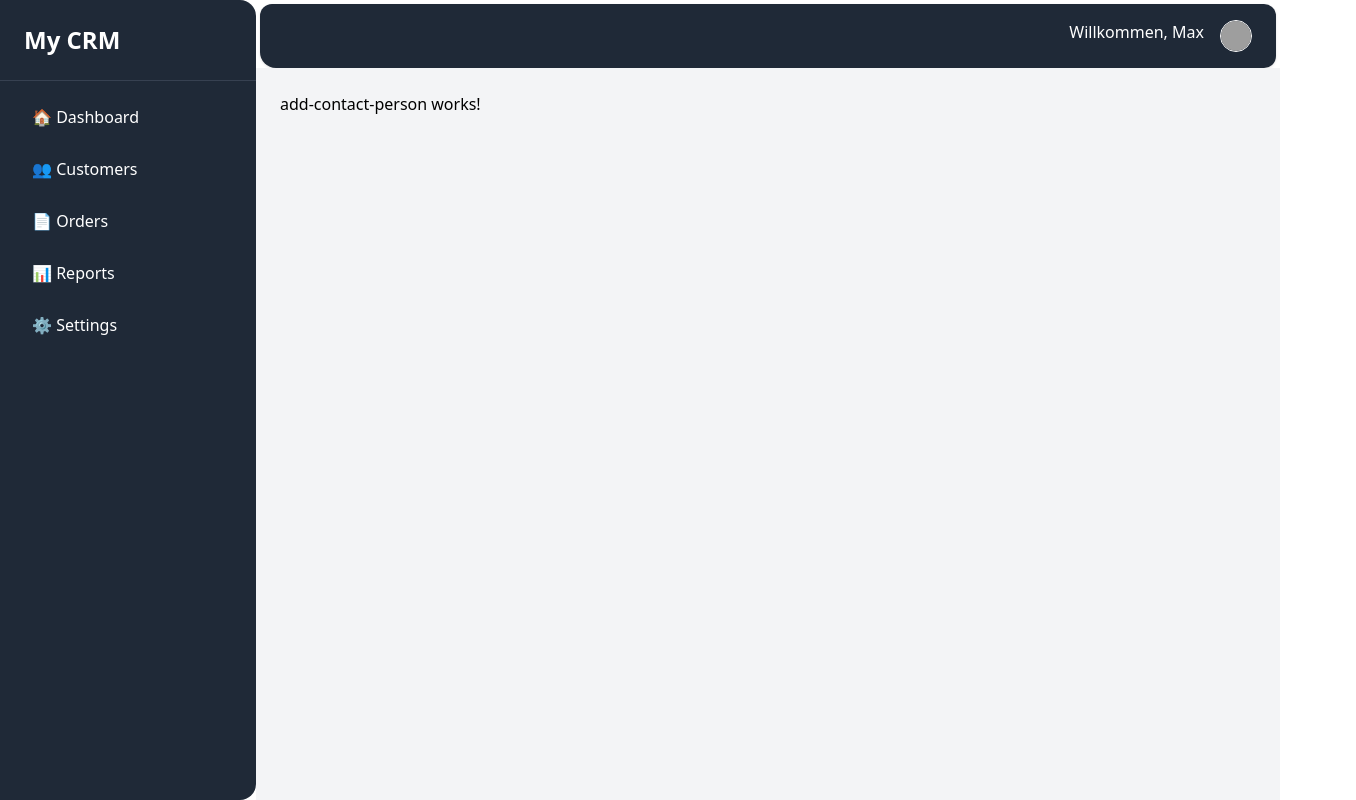
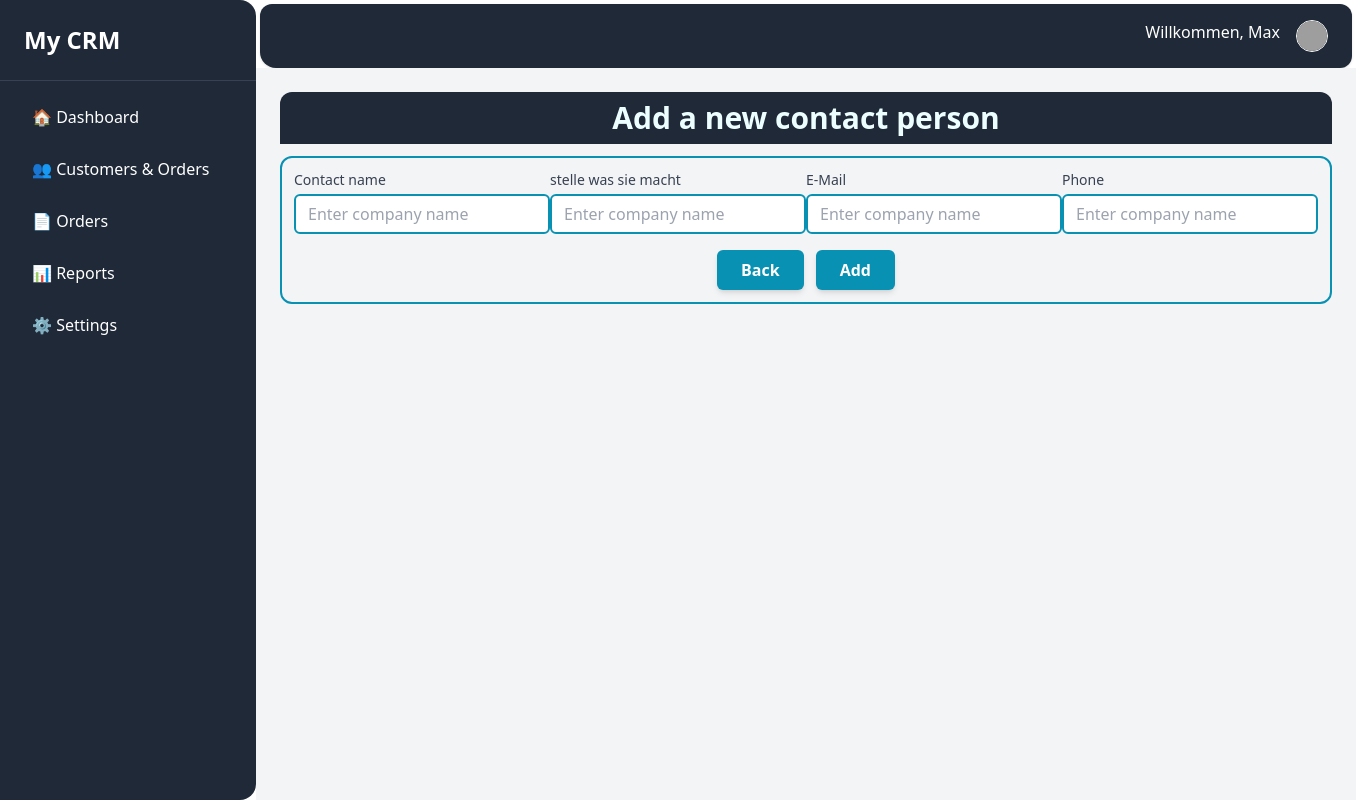
Before and after one commit to KevinFunck/my_big_crm_system, an Angular app: page /contact/add in a window 1280 px wide. Shown: the whole page, 1356 px wide, since content can reach past the window. Built offline with nearby package versions, Linux system fonts and the light colour scheme; grey boxes are pictures that could not be loaded.

Commit message:
Add a environment ts and prod.ts

```diff
--- /dev/null
+++ b/src/app/environments/environments.prod.ts
@@ -0,0 +1,6 @@
+export const environment = {
+  production: false,
+  supabaseUrl: 'https://hyecsfjqnwyytpyvgsbz.supabase.co',
+  supabaseKey: 'eyJhbGciOiJIUzI1NiIsInR5cCI6IkpXVCJ9.eyJpc3MiOiJzdXBhYmFzZSIsInJlZiI6Imh5ZWNzZmpxbnd5eXRweXZnc2J6Iiwicm9sZSI6ImFub24iLCJpYXQiOjE3NTcxNjU4MjMsImV4cCI6MjA3Mjc0MTgyM30.MSfPq6NclppSbPxirRsZ-bbepvtGOWjvZQS2CNZ8mz4'
+
+};
--- /dev/null
+++ b/src/app/environments/environments.ts
@@ -0,0 +1,6 @@
+export const environment = {
+  production: false,
+  supabaseUrl: 'https://hyecsfjqnwyytpyvgsbz.supabase.co',
+  supabaseKey: 'eyJhbGciOiJIUzI1NiIsInR5cCI6IkpXVCJ9.eyJpc3MiOiJzdXBhYmFzZSIsInJlZiI6Imh5ZWNzZmpxbnd5eXRweXZnc2J6Iiwicm9sZSI6ImFub24iLCJpYXQiOjE3NTcxNjU4MjMsImV4cCI6MjA3Mjc0MTgyM30.MSfPq6NclppSbPxirRsZ-bbepvtGOWjvZQS2CNZ8mz4'
+
+};
--- a/src/app/layout/sidebar/sidebar/sidebar.component.html
+++ b/src/app/layout/sidebar/sidebar/sidebar.component.html
@@ -10,7 +10,7 @@
   <!-- Navigation Links -->
   <nav class="flex flex-col p-4 space-y-3">
     <a [routerLink]="['/dashboard']" class="hover:bg-gray-700 px-4 py-2 rounded transition">🏠 Dashboard</a>
-    <a [routerLink]="['/customers']" class="hover:bg-gray-700 px-4 py-2 rounded transition">👥 Customers</a>
+    <a [routerLink]="['/customers']" class="hover:bg-gray-700 px-4 py-2 rounded transition">👥 Customers & Orders</a>
     <a href="#" class="hover:bg-gray-700 px-4 py-2 rounded transition">📄 Orders</a>
     <a href="#" class="hover:bg-gray-700 px-4 py-2 rounded transition">📊
       Reports</a>
--- /dev/null
+++ b/src/app/models/contact-person.class.ts
@@ -0,0 +1,28 @@
+export class Contact {
+  id?: string;
+  contactName: string = '';
+  employmentType: string = '';
+  email: string = '';
+  phone: string = '';
+
+
+
+  constructor(obj?: any) {
+    if (obj) {
+      this.id = obj.id;
+      this.contactName = obj.contact_name || '';
+      this.employmentType = obj.employment_type || '';
+      this.email = obj.email || '';
+      this.phone = obj.phone || '';
+    }
+  }
+
+  toDbContact(): any {
+    return {
+      contact_name: this.contactName,
+      employment_type: this.employmentType,
+      email: this.email,
+      phone: this.phone
+    };
+  }
+}
--- a/src/app/models/customer.class.ts
+++ b/src/app/models/customer.class.ts
@@ -36,7 +36,6 @@ export class Customer {
 
   toDbCustomer(): any {
     return {
-      id: this.id,
       company_name: this.companyName,
       legal_form: this.legalForm,
       industry: this.industry,
--- a/src/app/pages/customers/add-contact-person/add-contact-person.component.html
+++ b/src/app/pages/customers/add-contact-person/add-contact-person.component.html
@@ -1 +1,35 @@
-<p>add-contact-person works!</p>
+
+<div class="flex items-center justify-center bg-gray-800 rounded-tl-xl rounded-tr-xl p-2 mb-3">
+    <!-- Left side: Titel -->
+    <h2 class="text-3xl font-bold text-cyan-50">Add a new contact person </h2>
+</div>
+<div class="border-cyan-600 border-2 rounded-xl p-3 space-y-4 ">
+    <div class="flex justify-between">
+        <div>
+            <label for="companyName" class="block text-sm font-medium text-gray-700">Contact name</label>
+            <input id="companyName" type="text" placeholder="Enter company name"
+                class="border-cyan-600 border-2 rounded-md w-64 h-10 px-3 mt-1" />
+        </div>
+        <div>
+            <label for="companyName" class="block text-sm font-medium text-gray-700">stelle was sie macht</label>
+            <input id="companyName" type="text" placeholder="Enter company name"
+                class="border-cyan-600 border-2 rounded-md w-64 h-10 px-3 mt-1" />
+        </div>
+        <div>
+            <label for="companyName" class="block text-sm font-medium text-gray-700">E-Mail</label>
+            <input id="companyName" type="text" placeholder="Enter company name"
+                class="border-cyan-600 border-2 rounded-md w-64 h-10 px-3 mt-1" />
+        </div>
+        <div>
+            <label for="companyName" class="block text-sm font-medium text-gray-700">Phone</label>
+            <input id="companyName" type="text" placeholder="Enter company name"
+                class="border-cyan-600 border-2 rounded-md w-64 h-10 px-3 mt-1" />
+        </div>
+    </div>
+     <div class="flex justify-center">
+        <button (click)="backToContactPersons()"
+            class="bg-cyan-600 hover:bg-cyan-700 text-white font-semibold py-2 px-6 rounded-md shadow-md transition duration-300 ease-in-out">Back</button>
+        <button
+            class="bg-cyan-600 hover:bg-cyan-700 text-white font-semibold py-2 px-6 rounded-md shadow-md transition duration-300 ease-in-out ml-3">Add</button>
+    </div>
+</div>
--- a/src/app/pages/customers/add-contact-person/add-contact-person.component.ts
+++ b/src/app/pages/customers/add-contact-person/add-contact-person.component.ts
@@ -1,4 +1,5 @@
 import { Component } from '@angular/core';
+import { Router } from '@angular/router';
 
 @Component({
   selector: 'app-add-contact-person',
@@ -9,4 +10,12 @@ import { Component } from '@angular/core';
 })
 export class AddContactPersonComponent {
 
+  constructor(private router:Router) {}
+
+
+
+  backToContactPersons() {
+      this.router.navigate(['/customers/details/']);
+  }
+
 }
--- a/src/app/pages/customers/contact-person/contact-person.component.html
+++ b/src/app/pages/customers/contact-person/contact-person.component.html
@@ -1,4 +1,4 @@
-<div class="flex items-center justify-between bg-gray-800 rounded-tl-xl rounded-tr-xl p-2 mt-2">
+<div class="flex items-center justify-between bg-gray-800 rounded-xl rounded-tr-xl p-2 mt-2">
     <!-- Left side: Titel -->
     <h2 class="text-3xl font-bold text-cyan-50">Contact persons</h2>
     <!--Button: Add a new customer -->
--- a/src/app/services/customers.service.ts
+++ b/src/app/services/customers.service.ts
@@ -1,6 +1,7 @@
 import { Injectable } from '@angular/core';
 import { createClient, SupabaseClient } from '@supabase/supabase-js';
 import { Customer } from '../models/customer.class';
+import { environment } from 'environments/environments';
 @Injectable({
   providedIn: 'root'
 })
@@ -8,10 +9,7 @@ export class CustomersService {
   private client: SupabaseClient;
 
   constructor() {
-    const supabaseUrl = 'https://hyecsfjqnwyytpyvgsbz.supabase.co';
-    const supabaseKey = 'eyJhbGciOiJIUzI1NiIsInR5cCI6IkpXVCJ9.eyJpc3MiOiJzdXBhYmFzZSIsInJlZiI6Imh5ZWNzZmpxbnd5eXRweXZnc2J6Iiwicm9sZSI6ImFub24iLCJpYXQiOjE3NTcxNjU4MjMsImV4cCI6MjA3Mjc0MTgyM30.MSfPq6NclppSbPxirRsZ-bbepvtGOWjvZQS2CNZ8mz4';
-
-    this.client = createClient(supabaseUrl, supabaseKey);
+    this.client = createClient(environment.supabaseUrl, environment.supabaseKey);
   }
 
   async getCustomers(): Promise<Customer[]> {
```
